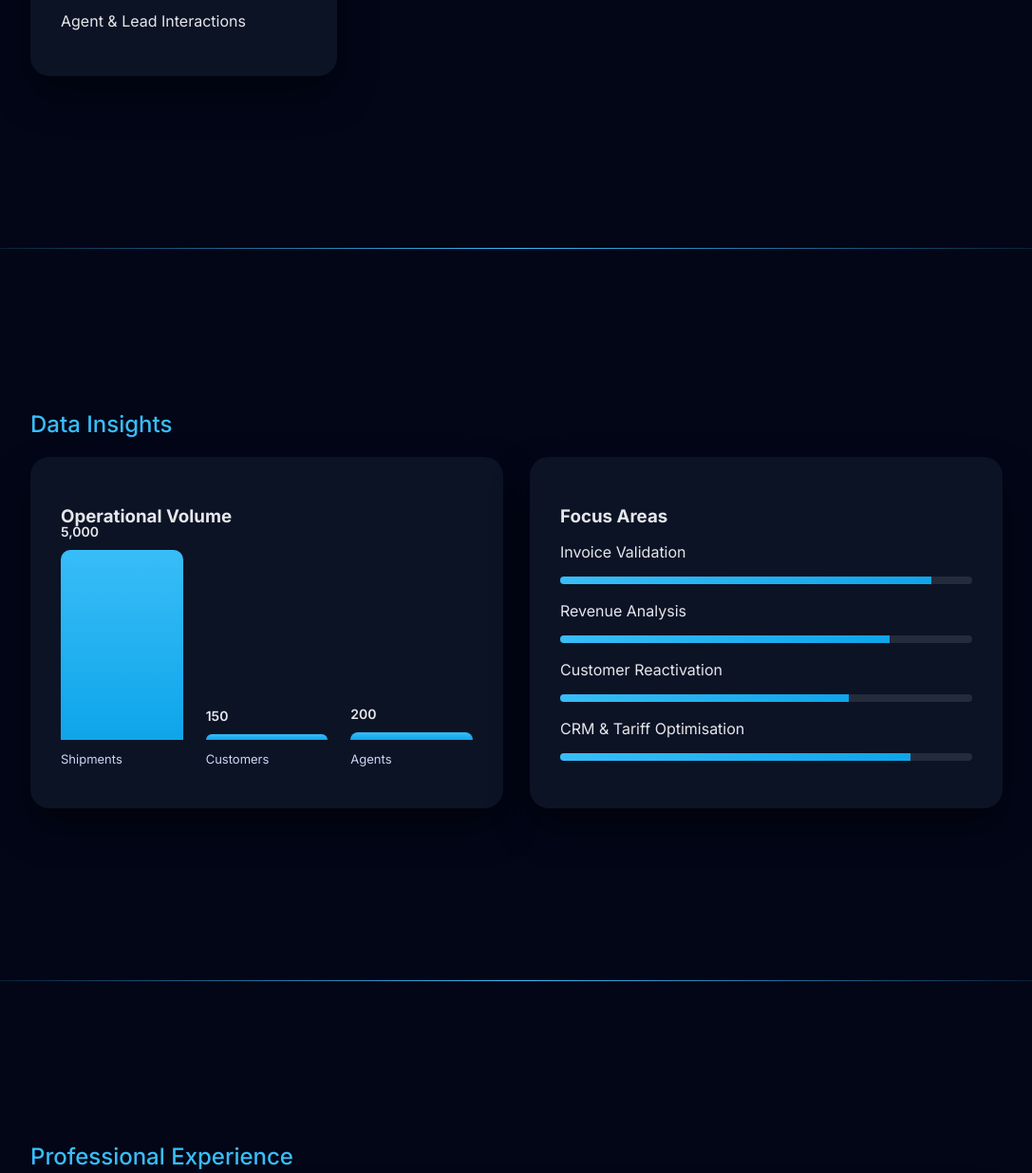
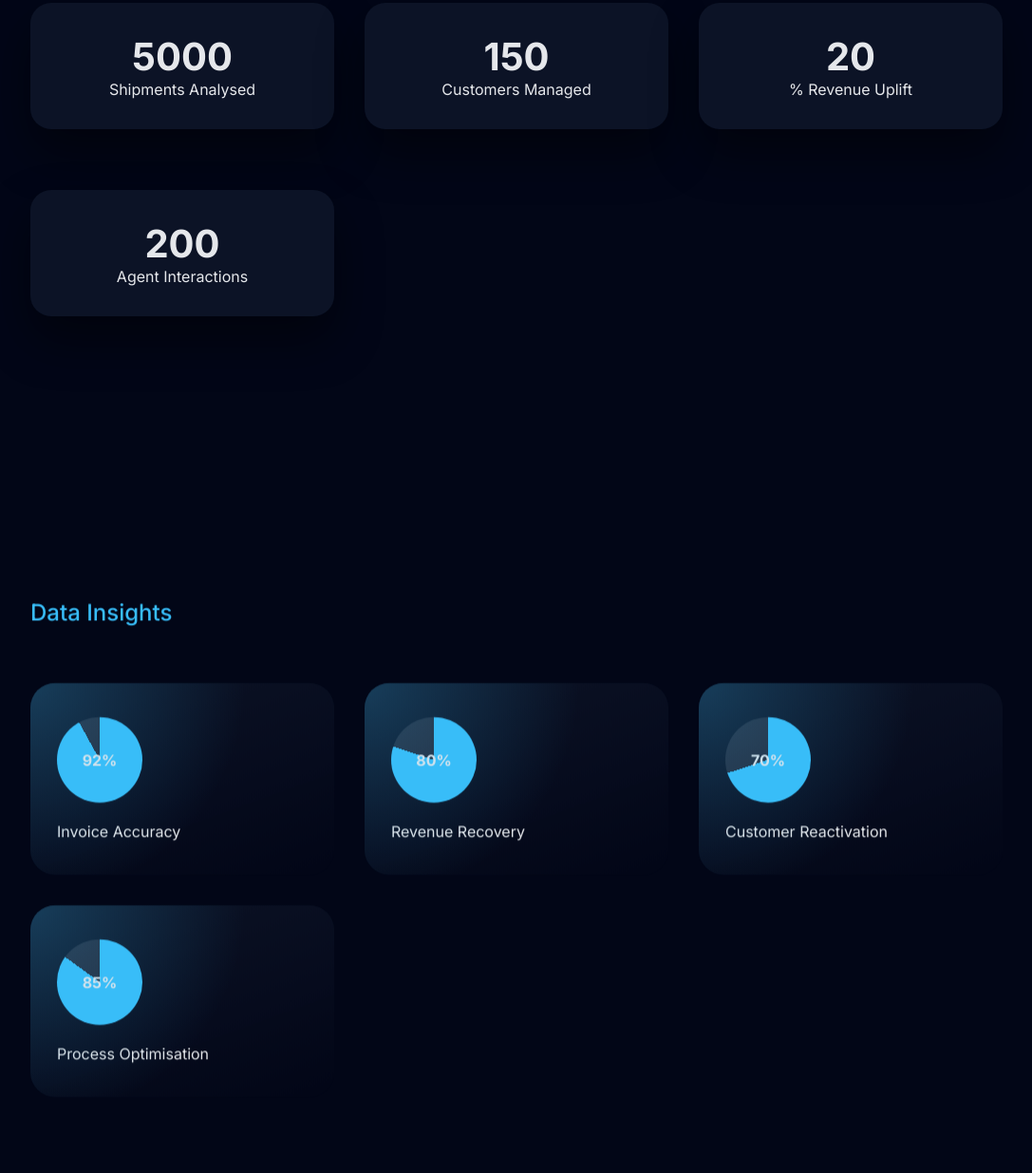
Before and after one commit to tejasood007/Tejas-portfolio, a plain HTML site: page index.html in a window 1280 px wide. Shown: the part 930-2165 px from the top of the page at 95% size, without its empty margins (96-1183 px from the left). Drawn offline with Linux system fonts and the light colour scheme.

Commit message:
Update index.html

```diff
--- a/index.html
+++ b/index.html
@@ -18,65 +18,109 @@
   </script>
 
   <style>
-    * { box-sizing: border-box; scroll-behavior: smooth; }
+    /* ===================== THEME VARIABLES ===================== */
+    :root {
+      --bg: #020617;
+      --card: rgba(15,23,42,0.85);
+      --text: #e5e7eb;
+      --muted: #94a3b8;
+      --accent: #38bdf8;
+    }
+
+    body.light {
+      --bg: #f8fafc;
+      --card: #ffffff;
+      --text: #020617;
+      --muted: #475569;
+    }
+
+    /* ===================== GLOBAL ===================== */
+    * { box-sizing: border-box; }
+    html, body { height: 100%; }
+
     body {
       margin: 0;
       font-family: 'Inter', sans-serif;
-      background: #020617;
-      color: #e5e7eb;
+      background: var(--bg);
+      color: var(--text);
+      scroll-snap-type: y proximity;
+      overflow-y: scroll;
     }
 
-    header {
+    header, section {
+      min-height: 90vh;
       padding: 100px 10%;
-      background: radial-gradient(circle at top, #0f172a, #020617);
+      display: flex;
+      flex-direction: column;
+      justify-content: center;
+      scroll-snap-align: start;
+      scroll-margin-top: 90px;
+      will-change: transform, opacity;
     }
 
     h1 { font-size: 52px; margin-bottom: 12px; }
-    h2 { color: #38bdf8; font-weight: 500; }
-    h3 { margin-bottom: 6px; }
+    h2 { color: var(--accent); font-weight: 500; margin-bottom: 20px; }
+    h3 { margin-bottom: 8px; }
 
-    section { padding: 90px 10%; will-change: transform, opacity; }
+    p, li { color: #cbd5f5; line-height: 1.6; }
 
+    /* ===================== NAV ===================== */
     nav {
       position: fixed;
       top: 0;
       width: 100%;
-      background: rgba(2,6,23,0.85);
-      backdrop-filter: blur(8px);
       padding: 14px 10%;
       display: flex;
       justify-content: space-between;
+      background: rgba(2,6,23,0.85);
+      backdrop-filter: blur(8px);
       z-index: 1000;
     }
 
+    body.light nav {
+      background: rgba(248,250,252,0.9);
+    }
+
     nav a {
-      color: #e5e7eb;
+      color: var(--text);
       text-decoration: none;
       margin-left: 20px;
       font-size: 14px;
     }
 
-    .card {
-      background: rgba(15,23,42,0.8);
-      padding: 32px;
-      border-radius: 20px;
-      margin-bottom: 32px;
-      box-shadow: 0 20px 40px rgba(0,0,0,0.45);
-      transition: transform .4s ease;
-      transform-style: preserve-3d;
-      will-change: transform;
+    /* ===================== SKIP LINK ===================== */
+    .skip-link {
+      position: absolute;
+      top: -40px;
+      left: 20px;
+      background: var(--accent);
+      color: #020617;
+      padding: 8px 14px;
+      border-radius: 6px;
+      font-weight: 600;
+      z-index: 3000;
     }
 
-    .card:hover { transform: translateY(-6px); }
+    .skip-link:focus { top: 20px; }
+
+    /* ===================== CARDS ===================== */
+    .card {
+      background: var(--card);
+      padding: 32px;
+      border-radius: 22px;
+      box-shadow: 0 25px 50px rgba(0,0,0,0.45);
+      margin-bottom: 32px;
+      transition: transform 0.4s ease;
+      transform-style: preserve-3d;
+    }
+
+    .card:hover { transform: translateY(-8px); }
 
     .grid {
       display: grid;
       grid-template-columns: repeat(auto-fit, minmax(260px, 1fr));
-      gap: 28px;
+      gap: 32px;
     }
-
-    ul { padding-left: 20px; }
-    li { margin-bottom: 10px; }
 
     a.button {
       display: inline-block;
@@ -89,24 +133,7 @@
       font-weight: 600;
     }
 
-    footer {
-      padding: 40px 10%;
-      background: #020617;
-      text-align: center;
-      font-size: 14px;
-      color: #94a3b8;
-    }
-
-    .fade-up {
-      opacity: 0;
-      transform: translateY(30px);
-      animation: fadeUp 1s ease forwards;
-    }
-
-    @keyframes fadeUp {
-      to { opacity: 1; transform: translateY(0); }
-    }
-
+    /* ===================== REVEAL ===================== */
     .reveal {
       opacity: 0;
       transform: translateY(40px);
@@ -118,177 +145,207 @@
       transform: translateY(0);
     }
 
-    .divider {
-      height: 1px;
-      background: linear-gradient(to right, transparent, #38bdf8, transparent);
-      margin: 60px 0;
+    /* ===================== KPI ===================== */
+    .kpi { text-align: center; }
+
+    .kpi span {
+      font-size: 40px;
+      font-weight: 700;
+      display: block;
     }
 
-    /* Charts */
-    .bar-chart {
-      display: flex;
-      align-items: flex-end;
-      height: 200px;
-      gap: 24px;
-      margin-top: 24px;
+    /* ===================== INSIGHT CARDS ===================== */
+    .insight-grid {
+      display: grid;
+      grid-template-columns: repeat(auto-fit, minmax(260px, 1fr));
+      gap: 32px;
+      margin-top: 40px;
     }
 
-    .bar {
-      flex: 1;
-      height: 0;
-      background: linear-gradient(180deg, #38bdf8, #0ea5e9);
-      border-radius: 10px 10px 0 0;
+    .insight-card {
       position: relative;
-      transition: height 1.2s ease;
-    }
-
-    .bar span {
-      position: absolute;
-      top: -28px;
-      font-size: 14px;
-      font-weight: 600;
-    }
-
-    .bar label {
-      position: absolute;
-      bottom: -28px;
-      font-size: 13px;
-      color: #cbd5f5;
-    }
-
-    .progress-group { margin-bottom: 18px; }
-
-    .progress {
-      background: rgba(255,255,255,0.1);
-      height: 8px;
-      border-radius: 6px;
+      padding: 36px 28px;
+      border-radius: 26px;
+      background: linear-gradient(160deg, var(--card), rgba(2,6,23,0.95));
       overflow: hidden;
     }
 
-    .progress span {
-      display: block;
-      height: 100%;
-      width: 0%;
-      background: linear-gradient(90deg, #38bdf8, #0ea5e9);
-      transition: width 1.4s ease;
+    .insight-card::before {
+      content: "";
+      position: absolute;
+      inset: 0;
+      background: radial-gradient(circle at top left, rgba(56,189,248,0.25), transparent 60%);
     }
 
-    ::-webkit-scrollbar { width: 10px; }
-    ::-webkit-scrollbar-thumb {
-      background: linear-gradient(180deg, #38bdf8, #0ea5e9);
-      border-radius: 8px;
+    .ring {
+      width: 90px;
+      height: 90px;
+      border-radius: 50%;
+      background: conic-gradient(var(--accent) 0deg, rgba(255,255,255,0.1) 0deg);
+      display: flex;
+      align-items: center;
+      justify-content: center;
+      font-weight: 700;
+      margin-bottom: 20px;
+    }
+
+    /* ===================== TIMELINE ===================== */
+    .timeline {
+      position: relative;
+      padding-left: 30px;
+      margin-top: 60px;
+    }
+
+    .timeline::before {
+      content: "";
+      position: absolute;
+      left: 6px;
+      top: 0;
+      bottom: 0;
+      width: 2px;
+      background: linear-gradient(to bottom, var(--accent), transparent);
+    }
+
+    .timeline-item {
+      display: flex;
+      gap: 24px;
+      margin-bottom: 60px;
+    }
+
+    .dot {
+      width: 14px;
+      height: 14px;
+      background: var(--accent);
+      border-radius: 50%;
+      box-shadow: 0 0 0 6px rgba(56,189,248,0.15);
+      margin-top: 8px;
+    }
+
+    /* ===================== FOCUS ===================== */
+    :focus-visible {
+      outline: 3px solid var(--accent);
+      outline-offset: 4px;
+      border-radius: 6px;
+    }
+
+    /* ===================== FOOTER ===================== */
+    footer {
+      padding: 40px 10%;
+      text-align: center;
+      color: var(--muted);
+    }
+
+    /* ===================== REDUCED MOTION ===================== */
+    @media (prefers-reduced-motion: reduce) {
+      * {
+        animation: none !important;
+        transition: none !important;
+        scroll-behavior: auto !important;
+      }
     }
   </style>
 </head>
 
 <body>
 
-<nav>
+<a href="#impact" class="skip-link">Skip to content</a>
+
+<nav role="navigation">
   <strong>Tejas Sood</strong>
   <div>
     <a href="#impact">Impact</a>
+    <a href="#insights">Insights</a>
     <a href="#experience">Experience</a>
-    <a href="#charts">Insights</a>
     <a href="#contact">Contact</a>
+    <button id="themeToggle">🌙</button>
   </div>
 </nav>
 
-<header class="fade-up">
+<header role="banner" class="reveal">
   <h1>Tejas Sood</h1>
   <h2>Data Analyst | Revenue Operations | Business Intelligence</h2>
-  <p>I work at the intersection of data, revenue, and operations to drive accurate forecasting, efficiency, and growth.</p>
-  <a href="#impact" class="button">View Impact</a>
+  <p>I turn operational and revenue data into clear, actionable business insights.</p>
 </header>
 
-<section id="impact" class="reveal">
+<section id="impact" class="reveal" role="region">
   <h2>Key Impact</h2>
   <div class="grid">
-    <div class="card"><h3><span data-count="5000">0</span>+</h3><p>Shipments Analyzed</p></div>
-    <div class="card"><h3><span data-count="150">0</span>+</h3><p>Customers Managed</p></div>
-    <div class="card"><h3><span data-count="20">0</span>%</h3><p>Revenue Uplift via Insights</p></div>
-    <div class="card"><h3><span data-count="200">0</span>+</h3><p>Agent & Lead Interactions</p></div>
+    <div class="card kpi"><span data-count="5000">0</span>Shipments Analysed</div>
+    <div class="card kpi"><span data-count="150">0</span>Customers Managed</div>
+    <div class="card kpi"><span data-count="20">0</span>% Revenue Uplift</div>
+    <div class="card kpi"><span data-count="200">0</span>Agent Interactions</div>
   </div>
 </section>
 
-<div class="divider"></div>
+<section id="insights" class="reveal">
+  <h2>Data Insights</h2>
+  <div class="insight-grid">
+    <div class="insight-card"><div class="ring" data-percent="92">92%</div>Invoice Accuracy</div>
+    <div class="insight-card"><div class="ring" data-percent="80">80%</div>Revenue Recovery</div>
+    <div class="insight-card"><div class="ring" data-percent="70">70%</div>Customer Reactivation</div>
+    <div class="insight-card"><div class="ring" data-percent="85">85%</div>Process Optimisation</div>
+  </div>
+</section>
 
-<section id="charts" class="reveal">
-  <h2>Data Insights</h2>
-
-  <div class="grid">
+<section id="experience" class="reveal">
+  <h2>Professional Journey</h2>
+  <div class="timeline">
+    <div class="timeline-item">
+      <div class="dot"></div>
       <div class="card">
-      <h3>Operational Volume</h3>
-      <div class="bar-chart">
-        <div class="bar" data-value="5000"><span>5,000</span><label>Shipments</label></div>
-        <div class="bar" data-value="150"><span>150</span><label>Customers</label></div>
-        <div class="bar" data-value="200"><span>200</span><label>Agents</label></div>
+        <h3>Xindus — Management Trainee (Data & Revenue)</h3>
+        <p>Oct 2025 – Present</p>
+        <ul>
+          <li>Invoice validation for USPS, UPS & FedEx using Excel automation</li>
+          <li>Identified inactive customers driving 20% revenue uplift</li>
+          <li>Reactivated 150 customers across 5,000 shipments</li>
+          <li>Optimised tariffs and removed IOR, DAS & Duty fees</li>
+        </ul>
       </div>
     </div>
 
+    <div class="timeline-item">
+      <div class="dot"></div>
       <div class="card">
-      <h3>Focus Areas</h3>
-      <div class="progress-group"><p>Invoice Validation</p><div class="progress"><span data-progress="90"></span></div></div>
-      <div class="progress-group"><p>Revenue Analysis</p><div class="progress"><span data-progress="80"></span></div></div>
-      <div class="progress-group"><p>Customer Reactivation</p><div class="progress"><span data-progress="70"></span></div></div>
-      <div class="progress-group"><p>CRM & Tariff Optimisation</p><div class="progress"><span data-progress="85"></span></div></div>
+        <h3>TravClan — Business Development Intern (B2B)</h3>
+        <p>Feb 2025 – May 2025</p>
+        <ul>
+          <li>Reduced onboarding time by 20%</li>
+          <li>A/B testing improved conversion by 25%</li>
+          <li>Built Excel dashboards from 200+ interactions</li>
+        </ul>
+      </div>
     </div>
   </div>
 </section>
-
-<div class="divider"></div>
-
-<section id="experience" class="reveal">
-  <h2>Professional Experience</h2>
-
-  <div class="card">
-    <h3>Xindus — Management Trainee (Data & Revenue)</h3>
-    <p><i>Oct 2025 – Present</i></p>
-    <ul>
-      <li>Performed invoice validation and advanced data analysis for USPS, UPS, and FedEx using Excel automation</li>
-      <li>Generated revenue insights to identify inactive customers, contributing to a 20% revenue uplift</li>
-      <li>Reactivated churned customers across 150 accounts and 5,000 shipments in Jaipur region</li>
-      <li>Created global tariff structures and optimised pricing by removing IOR, Duty, and DAS charges</li>
-    </ul>
-  </div>
-
-  <div class="card">
-    <h3>TravClan — Business Development Intern (B2B)</h3>
-    <p><i>Feb 2025 – May 2025</i></p>
-    <ul>
-      <li>Analysed CRM workflows and reduced onboarding time by 20%</li>
-      <li>Designed A/B tests improving conversion rates by 25%</li>
-      <li>Built Excel dashboards from 200+ agent interactions to support decisions</li>
-    </ul>
-  </div>
-</section>
-
-<div class="divider"></div>
 
 <section id="contact" class="reveal">
   <h2>Contact</h2>
   <div class="card">
     <p>Email: tejassood196@gmail.com</p>
-    <p>LinkedIn: https://www.linkedin.com/in/tejas-sood-ba9ba6219/</p>
-    <a class="button" href="Tejas_Sood_Resume.pdf" download onclick="trackResumeDownload()">Download Resume</a>
+    <p>LinkedIn: linkedin.com/in/tejas-sood-ba9ba6219</p>
+    <a class="button" href="Tejas_Sood_Resume.pdf" download onclick="trackResumeDownload()" aria-label="Download resume PDF">
+      Download Resume
+    </a>
   </div>
 </section>
 
 <footer>
-  © 2025 Tejas Sood. Built with data, clarity, and intent.
+  © 2025 Tejas Sood
 </footer>
 
 <script>
-  /* Reveal sections */
+  /* Reveal */
   const revealObserver = new IntersectionObserver(entries => {
     entries.forEach(e => e.isIntersecting && e.target.classList.add("active"));
   }, { threshold: 0.25 });
-
   document.querySelectorAll(".reveal").forEach(el => revealObserver.observe(el));
 
-  /* KPI counters */
-  document.addEventListener("DOMContentLoaded", () => {
+  /* KPI Counter */
   const counters = document.querySelectorAll("[data-count]");
-    const run = () => counters.forEach(c => {
+  const kpiObserver = new IntersectionObserver(e => {
+    if (e[0].isIntersecting) {
+      counters.forEach(c => {
         let cur = 0, target = +c.dataset.count, step = Math.ceil(target / 80);
         const tick = () => {
           cur += step;
@@ -297,23 +354,28 @@
         };
         tick();
       });
-    const obs = new IntersectionObserver(e => e[0].isIntersecting && run(), { threshold: 0.3 });
-    obs.observe(document.getElementById("impact"));
+      kpiObserver.disconnect();
+    }
+  }, { threshold: 0.3 });
+  kpiObserver.observe(document.getElementById("impact"));
+
+  /* Rings */
+  document.querySelectorAll(".ring").forEach(r => {
+    const pct = r.dataset.percent;
+    r.style.background = `conic-gradient(var(--accent) ${pct*3.6}deg, rgba(255,255,255,0.1) 0deg)`;
   });
 
-  /* Charts */
-  document.addEventListener("DOMContentLoaded", () => {
-    const chartObs = new IntersectionObserver(e => {
-      if (e[0].isIntersecting) {
-        document.querySelectorAll(".bar").forEach(b => b.style.height = Math.min(b.dataset.value / 50, 100) + "%");
-        document.querySelectorAll(".progress span").forEach(p => p.style.width = p.dataset.progress + "%");
-        chartObs.disconnect();
+  /* Theme Toggle */
+  const toggle = document.getElementById("themeToggle");
+  function setTheme(t) {
+    document.body.classList.toggle("light", t === "light");
+    toggle.textContent = t === "light" ? "☀️" : "🌙";
+    localStorage.setItem("theme", t);
   }
-    }, { threshold: 0.4 });
-    chartObs.observe(document.getElementById("charts"));
-  });
+  toggle.onclick = () => setTheme(localStorage.getItem("theme") === "light" ? "dark" : "light");
+  setTheme(localStorage.getItem("theme") || "dark");
 
-  /* Resume tracking */
+  /* Resume Tracking */
   function trackResumeDownload() {
     if (typeof gtag === "function") {
       gtag("event", "resume_download", { event_category: "engagement" });
```
Lines whose indentation alone changed are shown as unchanged.
